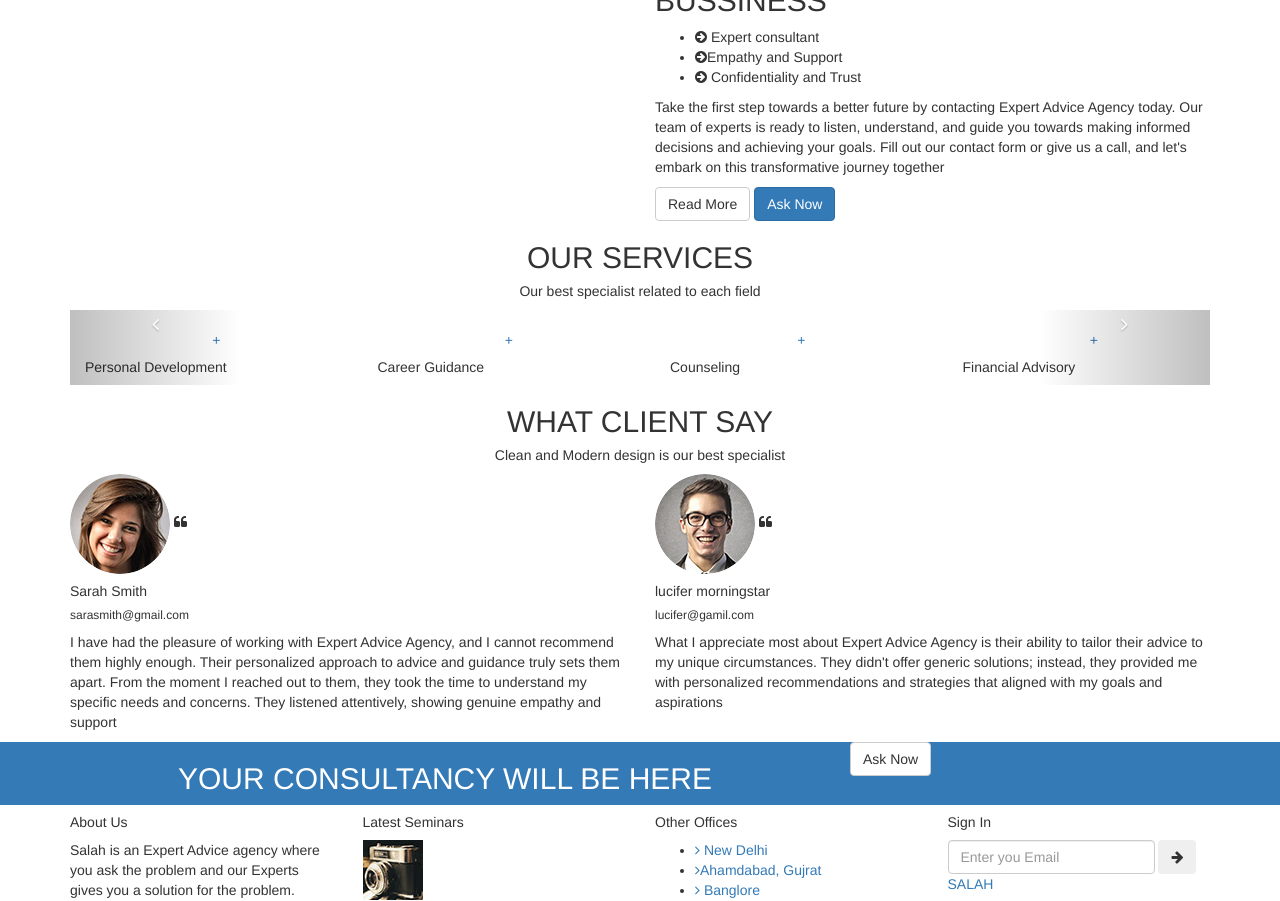
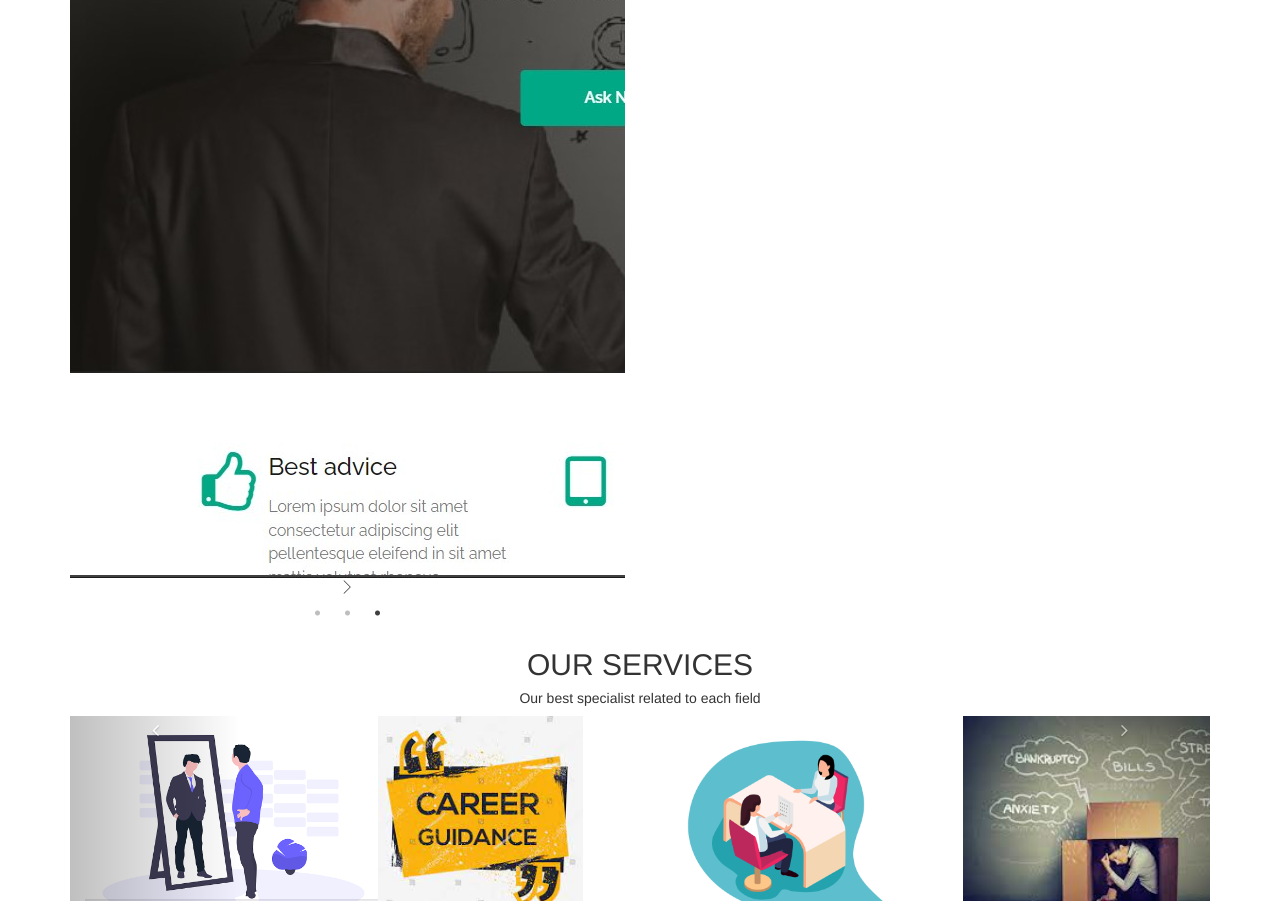
Before and after one commit to Pragati-Deshmukh011/Landing_page, a plain HTML site: page index.html in a window 1280 px wide. Shown: the part 781-1682 px from the top of the page. Drawn offline with nearby package versions, Linux system fonts and the light colour scheme; files that its build step writes are made by us from their sources; files whose address does not match are found by name.

Commit message:
Update index.html
ok

```diff
--- a/index.html
+++ b/index.html
@@ -14,14 +14,14 @@
         <link href="https://fonts.googleapis.com/css?family=Raleway:100,100i,200,200i,300,300i,400,400i,500,500i,600,600i,700,700i,800,800i,900,900i" rel="stylesheet">
 
 
-        <link rel="stylesheet" href="assets/css/slick/slick.css">
-        <link rel="stylesheet" href="assets/css/slick/slick-theme.css">
-        <link rel="stylesheet" href="assets/css/animate.css">
-        <link rel="stylesheet" href="assets/css/iconfont.css">
-        <link rel="stylesheet" href="assets/css/font-awesome.min.css">
-        <link rel="stylesheet" href="assets/css/bootstrap.css">
-        <link rel="stylesheet" href="assets/css/magnific-popup.css">
-        <link rel="stylesheet" href="assets/css/bootsnav.css">
+        <link rel="stylesheet" href="css/slick/slick.css">
+        <link rel="stylesheet" href="css/slick/slick-theme.css">
+        <link rel="stylesheet" href="css/animate.css">
+        <link rel="stylesheet" href="css/iconfont.css">
+        <link rel="stylesheet" href="css/font-awesome.min.css">
+        <link rel="stylesheet" href="css/bootstrap.css">
+        <link rel="stylesheet" href="css/magnific-popup.css">
+        <link rel="stylesheet" href="css/bootsnav.css">
 
         <!-- xsslider slider css -->
 
@@ -35,13 +35,13 @@
         <!--<link rel="stylesheet" href="assets/css/plugins.css" />-->
 
         <!--Theme custom css -->
-        <link rel="stylesheet" href="assets/css/style.css">
+        <link rel="stylesheet" href="css/style.css">
         <!--<link rel="stylesheet" href="assets/css/colors/maron.css">-->
 
         <!--Theme Responsive css-->
-        <link rel="stylesheet" href="assets/css/responsive.css" />
+        <link rel="stylesheet" href="css/responsive.css" />
 
-        <script src="assets/js/vendor/modernizr-2.8.3-respond-1.4.2.min.js"></script>
+        <script src="js/vendor/modernizr-2.8.3-respond-1.4.2.min.js"></script>
     </head>
 
     <body data-spy="scroll" data-target=".navbar-collapse">
@@ -93,7 +93,7 @@
                             <i class="fa fa-bars"></i>
                         </button>
                         <a class="navbar-brand" href="#brand">
-                            <img src="assets/images/11.jpg" width="150" height='50' class="logo" alt="" style="opacity:0.6;filter:alpha(opacity=40)";>
+                            <img src="images/11.jpg" width="150" height='50' class="logo" alt="" style="opacity:0.6;filter:alpha(opacity=40)";>
                             <!--<img src="assets/images/footer-logo.png" class="logo logo-scrolled" alt="">-->
                         </a>
 
@@ -228,19 +228,19 @@
                                     <div class="business_items text-center">
                                         <div class="business_item">
                                             <div class="business_img">
-                                                <img src="assets/images/sub.jpg" alt="" />
+                                                <img src="images/sub.jpg" alt="" />
                                             </div>
                                         </div>
 
                                         <div class="business_item">
                                             <div class="business_img">
-                                                <img src="assets/images/sub.jpg" alt="" />
+                                                <img src="images/sub.jpg" alt="" />
                                             </div>
                                         </div>
 
                                         <div class="business_item">
                                             <div class="business_img">
-                                                <img src="assets/images/sub.jpg" alt="" />
+                                                <img src="images/sub.jpg" alt="" />
                                             </div>
                                         </div>
                                     </div>
@@ -295,9 +295,9 @@
                                             <div class="col-sm-3">
                                                 <div class="port_item xs-m-top-30">
                                                     <div class="port_img">
-                                                        <img src="assets/images/person.png" height="220" alt="" />
+                                                        <img src="images/person.png" height="220" alt="" />
                                                         <div class="port_overlay text-center">
-                                                            <a href="assets/images/person.png"  class="popup-img">+</a>
+                                                            <a href="images/person.png"  class="popup-img">+</a>
                                                         </div>
                                                     </div>
                                                     <div class="port_caption m-top-20">
@@ -309,9 +309,9 @@
                                             <div class="col-sm-3">
                                                 <div class="port_item xs-m-top-30">
                                                     <div class="port_img">
-                                                        <img src="assets/images/career.jpg" height="220" alt="" />
+                                                        <img src="images/career.jpg" height="220" alt="" />
                                                         <div class="port_overlay text-center">
-                                                            <a href="assets/images/career.jpg" class="popup-img">+</a>
+                                                            <a href="images/career.jpg" class="popup-img">+</a>
                                                         </div>
                                                     </div>
                                                     <div class="port_caption m-top-20">
@@ -323,9 +323,9 @@
                                             <div class="col-sm-3">
                                                 <div class="port_item xs-m-top-30">
                                                     <div class="port_img">
-                                                        <img src="assets/images/cou.jpg" height="220" alt="" />
+                                                        <img src=images/cou.jpg" height="220" alt="" />
                                                         <div class="port_overlay text-center">
-                                                            <a href="assets/images/cou.jpg" class="popup-img">+</a>
+                                                            <a href="images/cou.jpg" class="popup-img">+</a>
                                                         </div>
                                                     </div>
                                                     <div class="port_caption m-top-20">
@@ -337,9 +337,9 @@
                                             <div class="col-sm-3">
                                                 <div class="port_item xs-m-top-30">
                                                     <div class="port_img">
-                                                        <img src="assets/images/fi.jpg"  height="220" alt="" />
+                                                        <img src="images/fi.jpg"  height="220" alt="" />
                                                         <div class="port_overlay text-center">
-                                                            <a href="assets/images/fi.jpg" class="popup-img">+</a>
+                                                            <a href="images/fi.jpg" class="popup-img">+</a>
                                                         </div>
                                                     </div>
                                                     <div class="port_caption m-top-20">
@@ -358,9 +358,9 @@
                                             <div class="col-sm-3">
                                                 <div class="port_item xs-m-top-30">
                                                     <div class="port_img">
-                                                        <img src="assets/images/person.png" height="220" alt="" />
+                                                        <img src="images/person.png" height="220" alt="" />
                                                         <div class="port_overlay text-center">
-                                                            <a href="assets/images/person.png" class="popup-img">+</a>
+                                                            <a href="images/person.png" class="popup-img">+</a>
                                                         </div>
                                                     </div>
                                                     <div class="port_caption m-top-20">
@@ -372,9 +372,9 @@
                                             <div class="col-sm-3">
                                                 <div class="port_item xs-m-top-30">
                                                     <div class="port_img">
-                                                        <img src="assets/images/career.jpg" height="220" alt="" />
+                                                        <img src="images/career.jpg" height="220" alt="" />
                                                         <div class="port_overlay text-center">
-                                                            <a href="assets/images/career.jpg" class="popup-img">+</a>
+                                                            <a href="images/career.jpg" class="popup-img">+</a>
                                                         </div>
                                                     </div>
                                                     <div class="port_caption m-top-20">
@@ -386,9 +386,9 @@
                                             <div class="col-sm-3">
                                                 <div class="port_item xs-m-top-30">
                                                     <div class="port_img">
-                                                        <img src="assets/images/cou.jpg" height="220" alt="" />
+                                                        <img src="images/cou.jpg" height="220" alt="" />
                                                         <div class="port_overlay text-center">
-                                                            <a href="assets/images/cou.jpg" class="popup-img">+</a>
+                                                            <a href="images/cou.jpg" class="popup-img">+</a>
                                                         </div>
                                                     </div>
                                                     <div class="port_caption m-top-20">
@@ -400,9 +400,9 @@
                                             <div class="col-sm-3">
                                                 <div class="port_item xs-m-top-30">
                                                     <div class="port_img">
-                                                        <img src="assets/images/fi.jpg" height = "220" alt="" />
+                                                        <img src="images/fi.jpg" height = "220" alt="" />
                                                         <div class="port_overlay text-center">
-                                                            <a href="assets/images/fi.jpg" class="popup-img">+</a>
+                                                            <a href="images/fi.jpg" class="popup-img">+</a>
                                                         </div>
                                                     </div>
                                                     <div class="port_caption m-top-20">
@@ -627,21 +627,21 @@
 
         <!-- JS includes -->
 
-        <script src="assets/js/vendor/jquery-1.11.2.min.js"></script>
-        <script src="assets/js/vendor/bootstrap.min.js"></script>
+        <script src="js/vendor/jquery-1.11.2.min.js"></script>
+        <script src="js/vendor/bootstrap.min.js"></script>
 
-        <script src="assets/js/owl.carousel.min.js"></script>
-        <script src="assets/js/jquery.magnific-popup.js"></script>
-        <script src="assets/js/jquery.easing.1.3.js"></script>
-        <script src="assets/css/slick/slick.js"></script>
-        <script src="assets/css/slick/slick.min.js"></script>
-        <script src="assets/js/jquery.collapse.js"></script>
-        <script src="assets/js/bootsnav.js"></script>
+        <script src="js/owl.carousel.min.js"></script>
+        <script src="js/jquery.magnific-popup.js"></script>
+        <script src="js/jquery.easing.1.3.js"></script>
+        <script src="css/slick/slick.js"></script>
+        <script src="css/slick/slick.min.js"></script>
+        <script src="js/jquery.collapse.js"></script>
+        <script src="js/bootsnav.js"></script>
 
 
 
-        <script src="assets/js/plugins.js"></script>
-        <script src="assets/js/main.js"></script>
+        <script src="js/plugins.js"></script>
+        <script src="js/main.js"></script>
 
     </body>
 </html>
```
